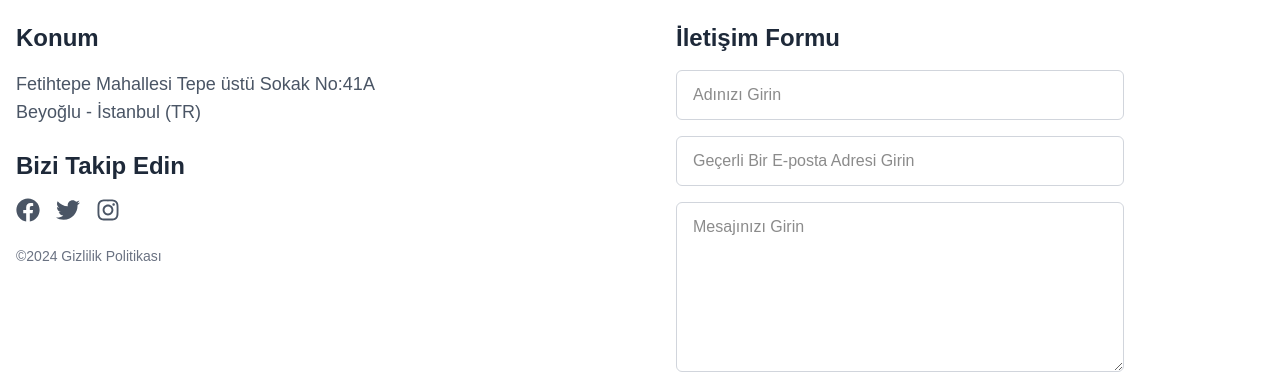
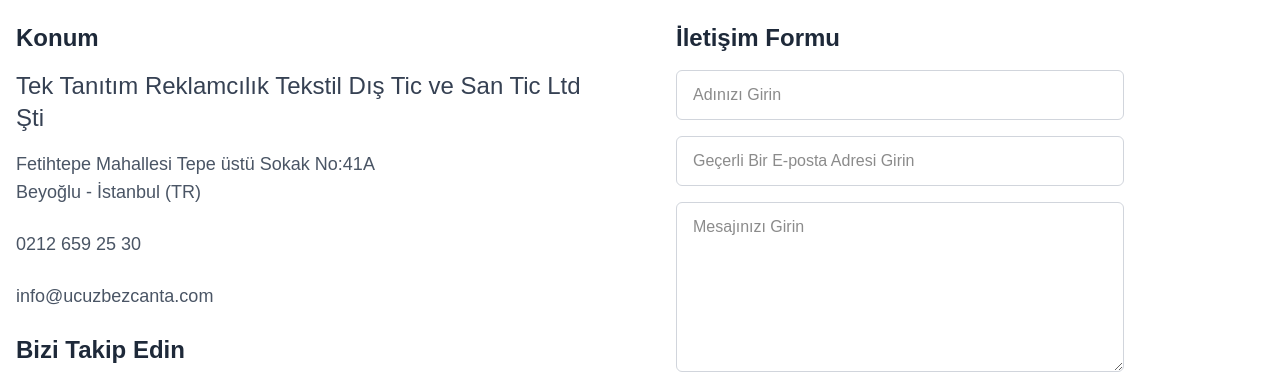
Before and after one commit to ucuzbezcanta/ucuzbezcanta, a Next.js app: page /iletisim in a window 1280 px wide. Shown: the part 338-712 px from the top of the page. Built offline with nearby package versions, Linux system fonts and the light colour scheme; no server answers; the database is empty.

Commit message:
Update to Contact Info

```diff
--- a/src/components/ContactInfo.tsx
+++ b/src/components/ContactInfo.tsx
@@ -6,25 +6,33 @@
     return (
     <div className="flex flex-col items-center md:items-start text-center md:text-left">
       <h3 className="text-2xl font-semibold text-gray-800 mb-4">Konum</h3>
+      <h4 className="text-gray-700 text-bold text-2xl mb-4">Tek Tanıtım Reklamcılık Tekstil Dış Tic ve San Tic Ltd Şti</h4>
       <p className="text-gray-600 text-lg mb-6">
         Fetihtepe Mahallesi Tepe üstü Sokak No:41A <br />
         Beyoğlu - İstanbul (TR)
+      </p>
+      <p className="text-gray-600 text-lg mb-6">
+        0212 659 25 30
+      </p>
+      <p className="text-gray-600 text-lg mb-6">
+        info@ucuzbezcanta.com
       </p>
 
       <h3 className="text-2xl font-semibold text-gray-800 mb-4">Bizi Takip Edin</h3>
       <div className="flex space-x-4 mb-6">
         <Link
-        href="/"
+        href="https://www.facebook.com/ucuzbezcanta"
+
         className="text-gray-600 hover:text-blue-400 transition-colors duration-300">
             <FaFacebook size={24}/>
         </Link>
         <Link
-        href="/"
+        href="https://www.x.com/ubcucuzbezcanta"
         className="text-gray-600 hover:text-blue-400 transition-colors duration-300">
             <FaTwitter size={24}/>
         </Link>
         <Link
-        href="/"
+        href="https://www.instagram.com/ucuzbezcanta"
         className="text-gray-600 hover:text-blue-400 transition-colors duration-300">
             <FaInstagram size={24}/>
         </Link>
```
